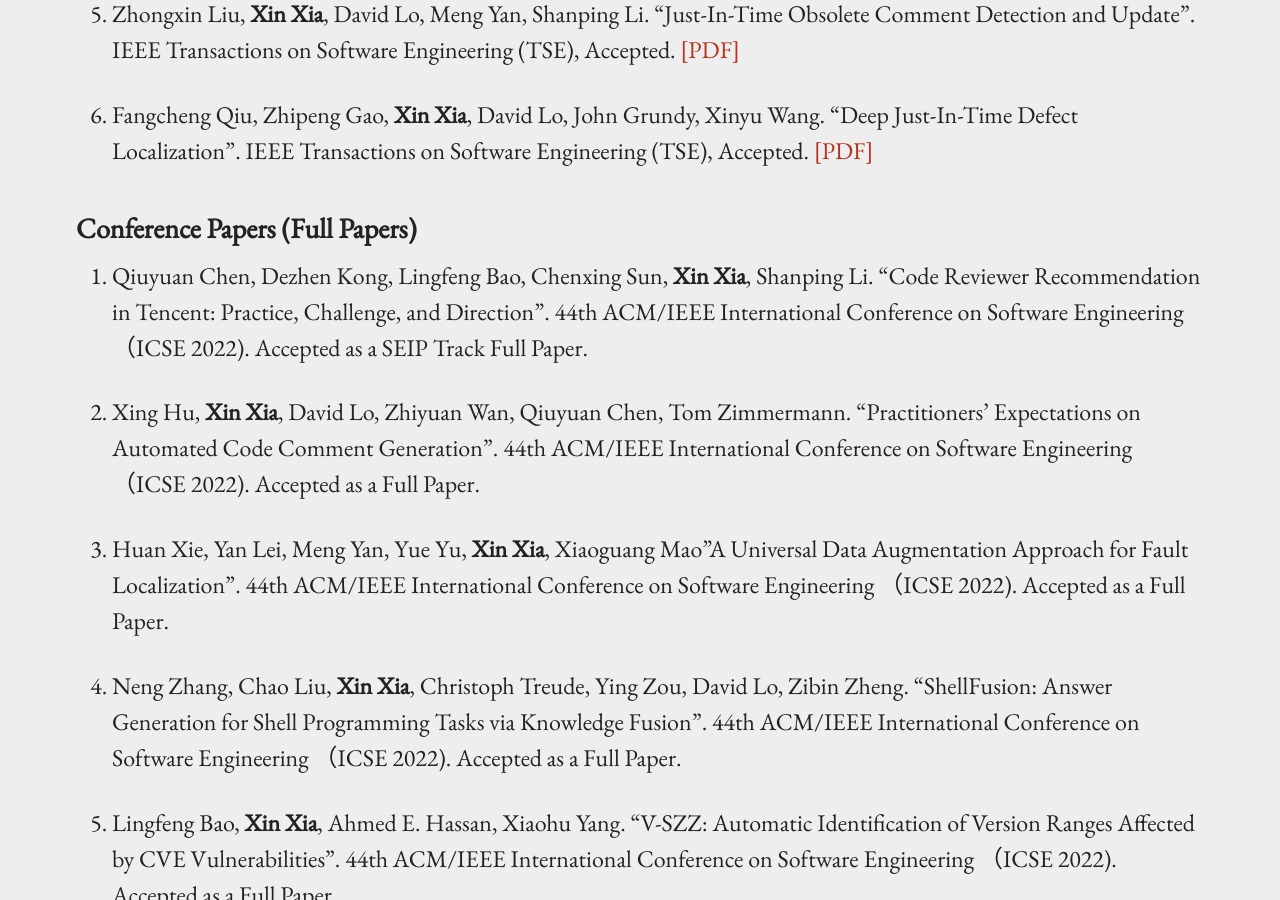
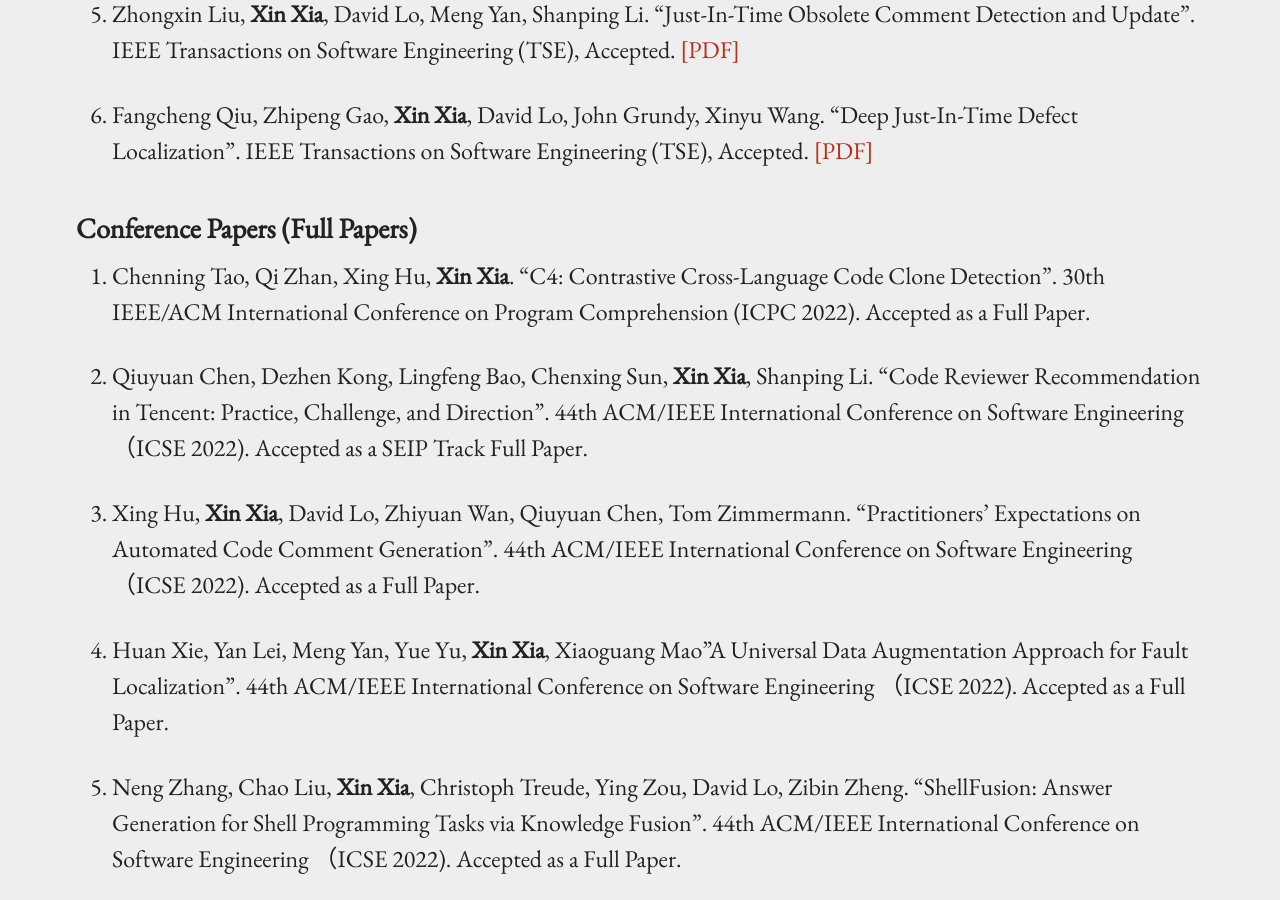
Before and after one commit to xin-xia/xin-xia.github.io, a Jekyll site: the page built from publication.md, in a window 1280 px wide and 900 px high, scrolled down 1333 px. Built offline with Jekyll 4.4.1, drawn with Linux system fonts in a browser that asks for light colours; our own code applies the rules of GitHub Pages for plain Markdown files; part of the change alters nothing that is shown; some of the changed text lies outside the part shown.

Commit message:
dddddddddddd

```diff
--- a/publication.md
+++ b/publication.md
@@ -8,7 +8,7 @@ permalink: /publication/
 
 <strong>Journal Papers (106)</strong>: IEEE Transactions on Software Engineering * 32, Empirical Software Engineering * 21,  ACM Transactions on Software Engineering and Methodology * 18, ACM Computing Surveys * 2.
 
-<strong>Conference Papers (133)</strong>: ICSE * 11, ASE * 17, ESEC/FSE* 3, ICSME * 8, MSR * 6,  ISSTA * 1, NeurIPS * 1, IJCAI * 1, UbiComp * 1
+<strong>Conference Papers (134)</strong>: ICSE * 11, ASE * 17, ESEC/FSE* 3, ICSME * 8, MSR * 6,  ISSTA * 1, NeurIPS * 1, IJCAI * 1, UbiComp * 1
 
 <strong>Book Chapter (2) </strong>
 
@@ -35,6 +35,8 @@ permalink: /publication/
 101. Fangcheng Qiu, Zhipeng Gao, <strong>Xin Xia</strong>, David Lo, John Grundy,  Xinyu Wang. "Deep Just-In-Time Defect Localization". IEEE Transactions on Software Engineering (TSE), Accepted. <a href="tse216.pdf">[PDF]</a>    <br />
 
 ### Conference Papers (Full Papers)
+
+134. Chenning Tao, Qi Zhan, Xing Hu, <strong>Xin Xia</strong>. "C4: Contrastive Cross-Language Code Clone Detection". 30th IEEE/ACM International Conference on Program Comprehension (ICPC 2022). Accepted as a  Full Paper.    <br />
 
 133. Qiuyuan Chen, Dezhen Kong, Lingfeng Bao, Chenxing Sun, <strong>Xin Xia</strong>, Shanping Li. "Code Reviewer Recommendation in Tencent: Practice, Challenge, and Direction". 44th ACM/IEEE International Conference on Software Engineering （ICSE 2022). Accepted as a SEIP Track Full Paper.  <br />
 
```
